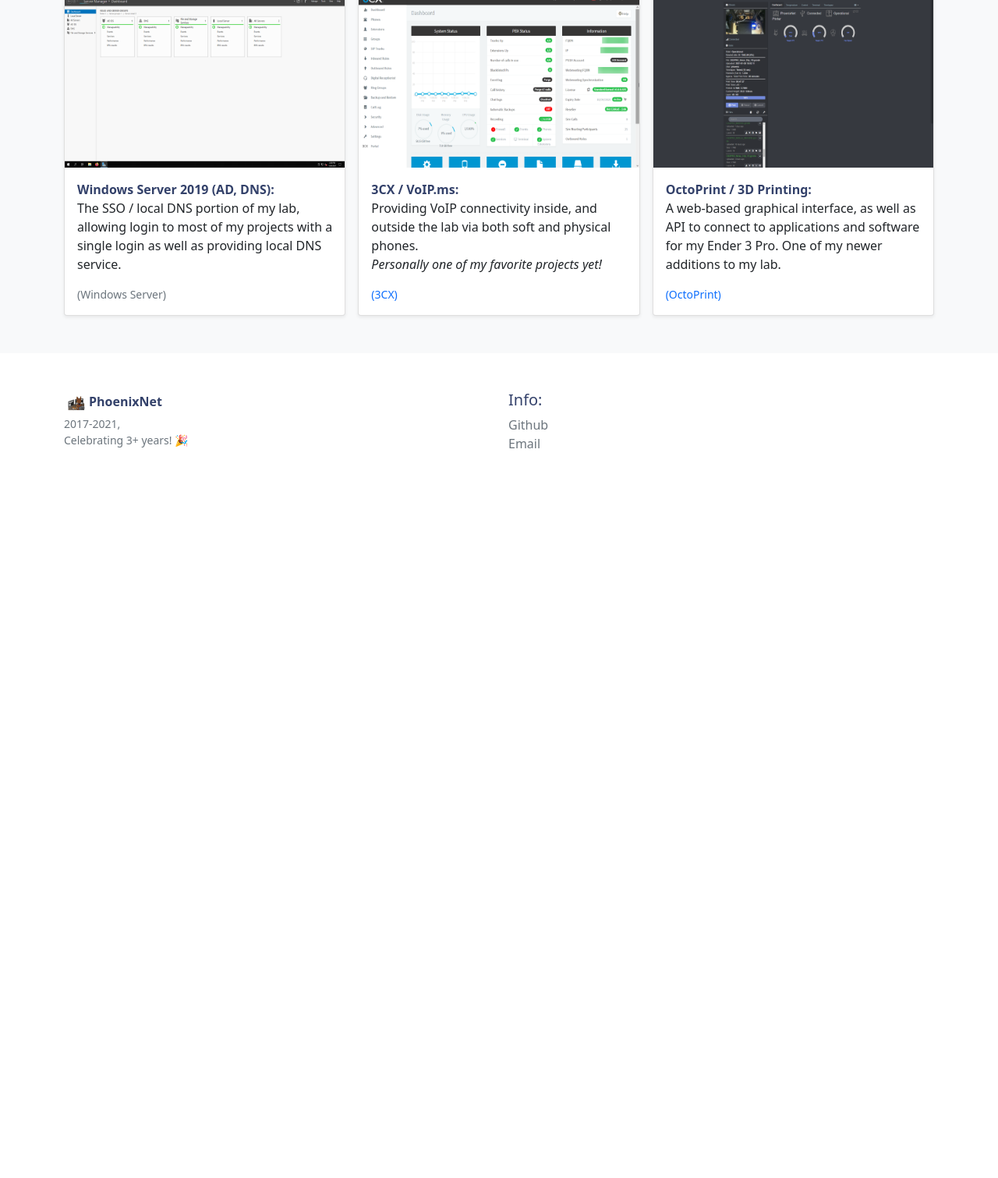
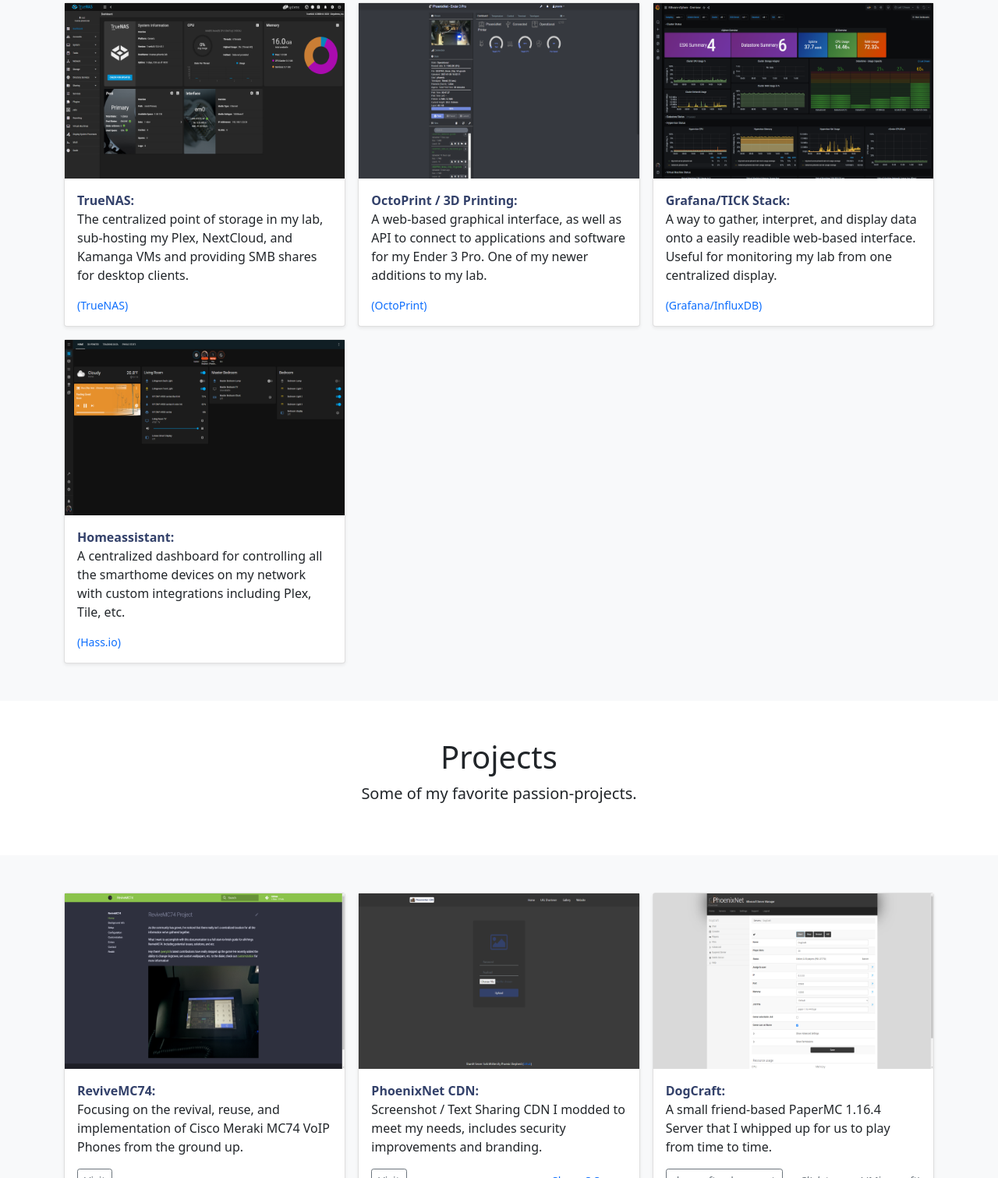
Before and after one commit to Phoenix-Net/PhoenixNet-Portfolio-2.0, a plain HTML site: page index.html in a window 1280 px wide. Shown: the part 1289-2800 px from the top of the page at 78% size. Before the commit the page ends 1934 px from the top, so only its background shows below. Drawn offline with nearby package versions, Linux system fonts and the light colour scheme.

Commit message:
New Section! (Projects)
Added some new portfolio subjects, moved some to projects.

```diff
--- a/index.html
+++ b/index.html
@@ -94,16 +94,6 @@
     <a class="lightbox-close" href="#"></a>
   </div>
 
-  <div class="lightbox-target" id="phoenixnetcdn">
-    <img src="assets/img/project-pics/phoenixnetcdn.png" width="auto" height="auto"></img>
-    <a class="lightbox-close" href="#"></a>
-  </div>
-
-  <div class="lightbox-target" id="dogcraft">
-    <img src="assets/img/project-pics/dogcraft.png" width="auto" height="auto"></img>
-    <a class="lightbox-close" href="#"></a>
-  </div>
-
   <div class="lightbox-target" id="vcenter">
     <img src="assets/img/project-pics/vcenter.png" width="auto" height="auto"></img>
     <a class="lightbox-close" href="#"></a>
@@ -129,8 +119,40 @@
     <a class="lightbox-close" href="#"></a>
   </div>
 
+  <div class="lightbox-target" id="truenas">
+    <img src="assets/img/project-pics/truenas.png" width="auto" height="auto"></img>
+    <a class="lightbox-close" href="#"></a>
+  </div>
+
   <div class="lightbox-target" id="octoprint">
     <img src="assets/img/project-pics/octoprint.png" width="auto" height="auto"></img>
+    <a class="lightbox-close" href="#"></a>
+  </div>
+
+  <div class="lightbox-target" id="TICK">
+    <img src="assets/img/project-pics/grafana.png" width="auto" height="auto"></img>
+    <a class="lightbox-close" href="#"></a>
+  </div>
+
+  <div class="lightbox-target" id="HASSIO">
+    <img src="assets/img/project-pics/hassio.png" width="auto" height="auto"></img>
+    <a class="lightbox-close" href="#"></a>
+  </div>
+
+  <!-- PROJECT LIGHTBOXES-->
+
+  <div class="lightbox-target" id="reviveMC74">
+    <img src="assets/img/project-pics/revivemc74.png" width="auto" height="auto"></img>
+    <a class="lightbox-close" href="#"></a>
+  </div>
+
+  <div class="lightbox-target" id="phoenixnetcdn">
+    <img src="assets/img/project-pics/phoenixnetcdn.png" width="auto" height="auto"></img>
+    <a class="lightbox-close" href="#"></a>
+  </div>
+
+  <div class="lightbox-target" id="dogcraft">
+    <img src="assets/img/project-pics/dogcraft.png" width="auto" height="auto"></img>
     <a class="lightbox-close" href="#"></a>
   </div>
 
@@ -148,65 +170,13 @@
 
             <div class="card-body">
               <p class="card-text"><strong class="bluestrong">PhoenixCloud:</strong><br/>
-              My alternative to Google Drive, I use it to store and share files with my colleagues.</p>
+              My alternative to Google Drive, I use it to store and share files with my colleagues. Essentially the beginning of my labbing experience.</p>
               <div class="d-flex justify-content-between align-items-center">
-                <div class="btn-group">
-                  <a href="https://cloud.gsheps.net" class="btn btn-sm btn-outline-secondary" role="button" aria-pressed="true">Visit</a>
-                </div>
                 <small class="text-muted"><a href="https://nextcloud.com/">(Nextcloud)</a></small>
               </div>
             </div>
           </div>
         </div>
-        <div class="col">
-          <div class="card shadow-sm">
-            <a class="lightbox" href="#phoenixnetcdn">
-              <img src="assets/img/project-pics/phoenixnetcdn.png" width="100%" height="225" focusable="false"></img>
-            </a>
-
-            <div class="card-body">
-              <p class="card-text"><strong class="bluestrong">PhoenixNet CDN:</strong><br/>
-              Screenshot / Text Sharing CDN I modded to meet my needs, includes security improvements and branding.</p>
-              <div class="d-flex justify-content-between align-items-center">
-                <div class="btn-group">
-                  <a href="https://cdn.gsheps.com" class="btn btn-sm btn-outline-secondary" role="button" aria-pressed="true">Visit</a>
-                </div>
-                <small class="text-muted"><a href="https://github.com/Phoenix-Net/ShareX-Upload-Server">Share-S Server</a></small>
-              </div>
-            </div>
-          </div>
-        </div>
-        <div class="col">
-          <div class="card shadow-sm">
-            <a class="lightbox" href="#dogcraft">
-              <img src="assets/img/project-pics/dogcraft.png" width="100%" height="225" focusable="false"></img>
-            </a>
-
-            <div class="card-body">
-              <p class="card-text"><strong class="bluestrong">DogCraft:</strong><br/>
-              A small friend-based PaperMC 1.16.4 Server that I whipped up for us to play from time to time.</p>
-              <div class="d-flex justify-content-between align-items-center">
-                <div class="btn-group">
-                  <a id="ip" class="btn btn-sm btn-outline-secondary" role="button" aria-pressed="true" onClick="copyToClipboard('#ip')">dogcraft.gsheps.net</a>
-                </div>
-                <small class="text-muted"><em><-- Click to copy!</em> (Minecraft) <!--I don't think I need to link this, bite me. --></small>
-              </div>
-            </div>
-          </div>
-        </div>
-
-        <!-- Brainiacs, I found this juicy one on codepen: https://codepen.io/shaikmaqsood/pen/XmydxJ It's gets the job done imho. -->
-
-        <script type="text/javascript">
-            function copyToClipboard(element) {
-              var $temp = $("<input>");
-              $("body").append($temp);
-              $temp.val($(element).text()).select();
-              document.execCommand("copy");
-              $temp.remove();
-            }
-      </script>
-
         <div class="col">
           <div class="card shadow-sm">
             <a class="lightbox" href="#vcenter">
@@ -283,6 +253,23 @@
             </div>
           </div>
         </div>
+
+        <div class="col">
+          <div class="card shadow-sm">
+            <a class="lightbox" href="#truenas">
+              <img src="assets/img/project-pics/truenas.png" width="100%" height="225" focusable="false"></img>
+            </a>
+
+            <div class="card-body">
+              <p class="card-text"><strong class="bluestrong">TrueNAS:</strong><br/>
+              The centralized point of storage in my lab, sub-hosting my Plex, NextCloud, and Kamanga VMs and providing SMB shares for desktop clients.</p>
+              <div class="d-flex justify-content-between align-items-center">
+                <small class="text-muted"><a href="https://truenas.com">(TrueNAS)</a></small>
+              </div>
+            </div>
+          </div>
+        </div>
+
         <div class="col">
           <div class="card shadow-sm">
             <a class="lightbox" href="#octoprint">
@@ -298,10 +285,122 @@
             </div>
           </div>
         </div>
+        <div class="col">
+          <div class="card shadow-sm">
+            <a class="lightbox" href="#TICK">
+              <img src="assets/img/project-pics/grafana.png" width="100%" height="225" focusable="false"></img>
+            </a>
+
+            <div class="card-body">
+              <p class="card-text"><strong class="bluestrong">Grafana/TICK Stack:</strong><br/>
+              A way to gather, interpret, and display data onto a easily readible web-based interface. Useful for monitoring my lab from one centralized display.</p>
+              <div class="d-flex justify-content-between align-items-center">
+                <small class="text-muted"><a href="https://grafana.com/">(Grafana/InfluxDB)</a></small>
+              </div>
+            </div>
+          </div>
+        </div>
+        <div class="col">
+          <div class="card shadow-sm">
+            <a class="lightbox" href="#HASSIO">
+              <img src="assets/img/project-pics/hassio.png" width="100%" height="225" focusable="false"></img>
+            </a>
+
+            <div class="card-body">
+              <p class="card-text"><strong class="bluestrong">Homeassistant:</strong><br/>
+              A centralized dashboard for controlling all the smarthome devices on my network with custom integrations including Plex, Tile, etc.</p>
+              <div class="d-flex justify-content-between align-items-center">
+                <small class="text-muted"><a href="https://www.home-assistant.io/">(Hass.io)</a></small>
+              </div>
+            </div>
+          </div>
+        </div>
       </div>
     </div>
   </div>
 
+  <section class="text-center container-fluid">
+    <div class="row py-lg-5">
+      <div class="col-lg-6 col-md-8 mx-auto">
+        <h1>Projects</h1>
+        <p class="lead">Some of my favorite passion-projects.</p>
+      </div>
+    </div>
+  </section>
+
+  <div class="album py-5 bg-light">
+    <div class="container">
+
+      <div class="row row-cols-1 row-cols-sm-2 row-cols-md-3 g-3">
+        <div class="col">
+          <div class="card shadow-sm">
+          <a class="lightbox" href="#reviveMC74">
+            <img src="assets/img/project-pics/revivemc74.png" width="100%" height="225" focusable="false"></img>
+          </a>
+
+            <div class="card-body">
+              <p class="card-text"><strong class="bluestrong">ReviveMC74:</strong><br/>
+              Focusing on the revival, reuse, and implementation of Cisco Meraki MC74 VoIP Phones from the ground up.</p>
+              <div class="d-flex justify-content-between align-items-center">
+                <div class="btn-group">
+                  <a href="https://revivemc74.com" class="btn btn-sm btn-outline-secondary" role="button" aria-pressed="true">Visit</a>
+                </div>
+              </div>
+            </div>
+          </div>
+        </div>
+        <div class="col">
+          <div class="card shadow-sm">
+            <a class="lightbox" href="#phoenixnetcdn">
+              <img src="assets/img/project-pics/phoenixnetcdn.png" width="100%" height="225" focusable="false"></img>
+            </a>
+
+            <div class="card-body">
+              <p class="card-text"><strong class="bluestrong">PhoenixNet CDN:</strong><br/>
+              Screenshot / Text Sharing CDN I modded to meet my needs, includes security improvements and branding.</p>
+              <div class="d-flex justify-content-between align-items-center">
+                <div class="btn-group">
+                  <a href="https://cdn.gsheps.com" class="btn btn-sm btn-outline-secondary" role="button" aria-pressed="true">Visit</a>
+                </div>
+                <small class="text-muted"><a href="https://github.com/Phoenix-Net/ShareX-Upload-Server">Share-S Server</a></small>
+              </div>
+            </div>
+          </div>
+        </div>
+        <div class="col">
+          <div class="card shadow-sm">
+            <a class="lightbox" href="#dogcraft">
+              <img src="assets/img/project-pics/dogcraft.png" width="100%" height="225" focusable="false"></img>
+            </a>
+
+            <div class="card-body">
+              <p class="card-text"><strong class="bluestrong">DogCraft:</strong><br/>
+              A small friend-based PaperMC 1.16.4 Server that I whipped up for us to play from time to time.</p>
+              <div class="d-flex justify-content-between align-items-center">
+                <div class="btn-group">
+                  <a id="ip" class="btn btn-sm btn-outline-secondary" role="button" aria-pressed="true" onClick="copyToClipboard('#ip')">dogcraft.gsheps.net</a>
+                </div>
+                <small class="text-muted"><em><-- Click to copy!</em> (Minecraft) <!--I don't think I need to link this, bite me. --></small>
+              </div>
+            </div>
+          </div>
+        </div>
+
+        <!-- Brainiacs, I found this juicy one on codepen: https://codepen.io/shaikmaqsood/pen/XmydxJ It's gets the job done imho. -->
+
+        <script type="text/javascript">
+          function copyToClipboard(element) {
+            var $temp = $("<input>");
+            $("body").append($temp);
+            $temp.val($(element).text()).select();
+            document.execCommand("copy");
+            $temp.remove();
+          }
+        </script>
+
+      </div>
+    </div>
+  </div>
 </main>
 
 <footer class="container py-5">
```
Also changed, not shown: assets/img/project-pics/grafana.png (added), assets/img/project-pics/hassio.png (added), assets/img/project-pics/revivemc74.png (added), assets/img/project-pics/truenas.png (added).
